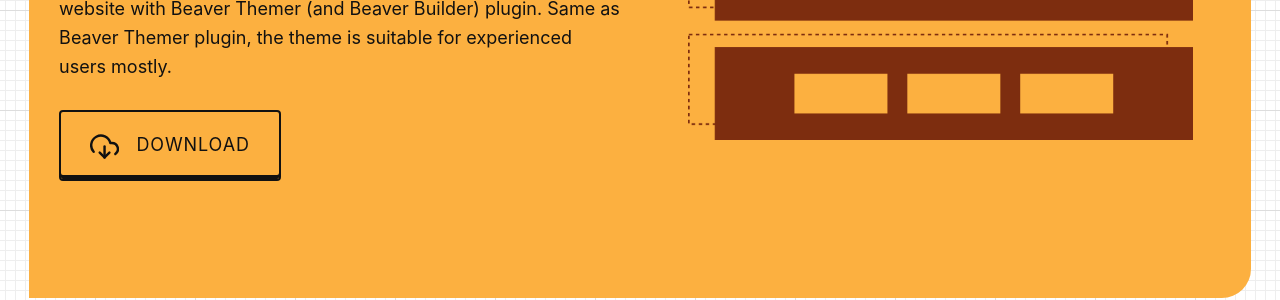
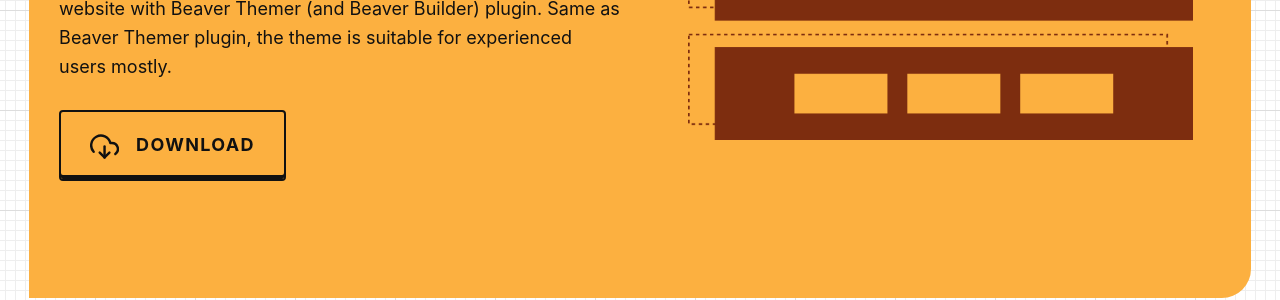
Before and after one commit to webmandesign/playground-for-beaver-themer, a Jekyll site: the page built from index.md, in a window 1280 px wide. Shown: the part 444-744 px from the top of the page. Built offline with Jekyll 4.4.1, drawn with Linux system fonts in a browser that asks for light colours.

Commit message:
* Updating styles

```diff
--- a/_sass/base/__classes.scss
+++ b/_sass/base/__classes.scss
@@ -68,9 +68,10 @@
 .button {
 	display: inline-block;
 	padding: 1em 1.618em;
+	font-weight: 700;
 	text-decoration: none;
 	text-transform: uppercase;
-	letter-spacing: .05em;
+	letter-spacing: .075em;
 	border: 2px solid;
 	border-radius: 4px;
 	box-shadow: inset 0 -4px 0;
```
